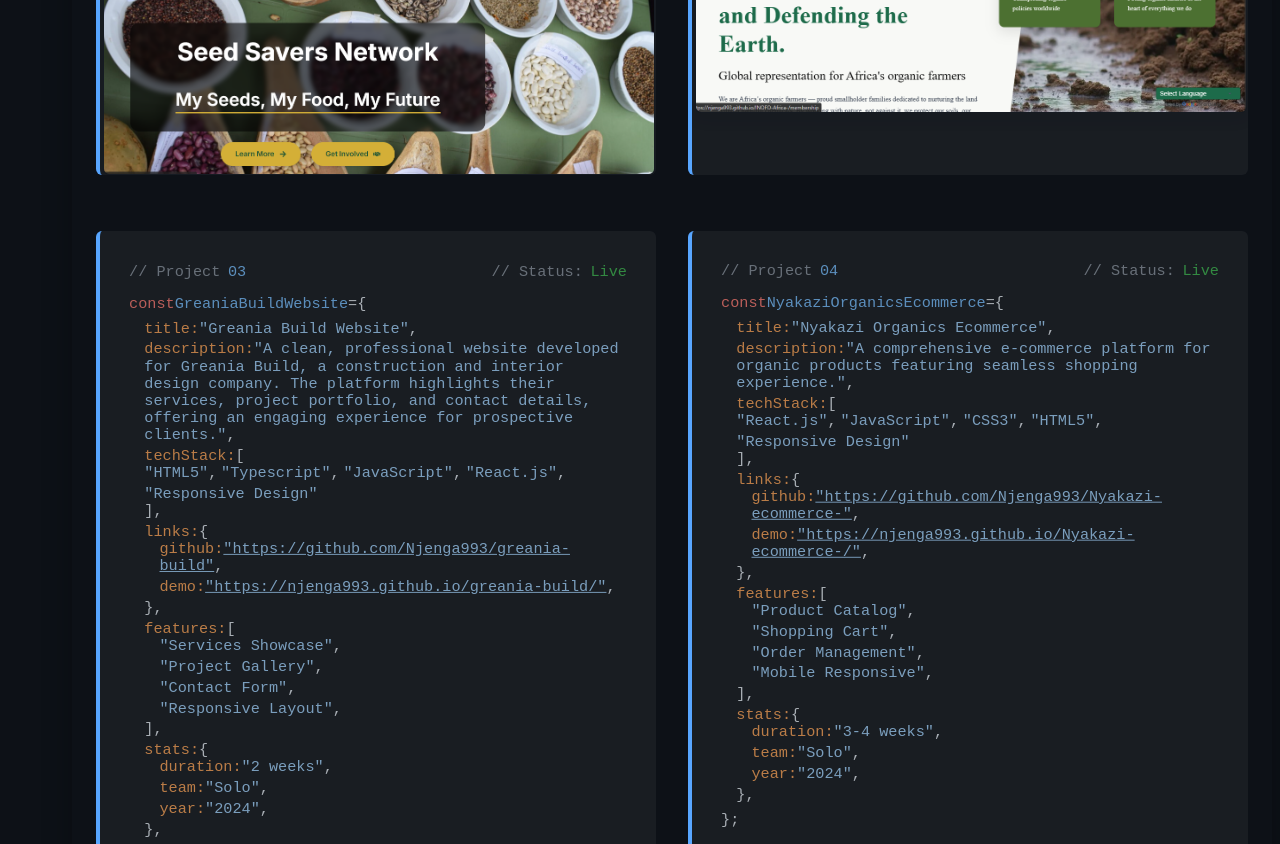
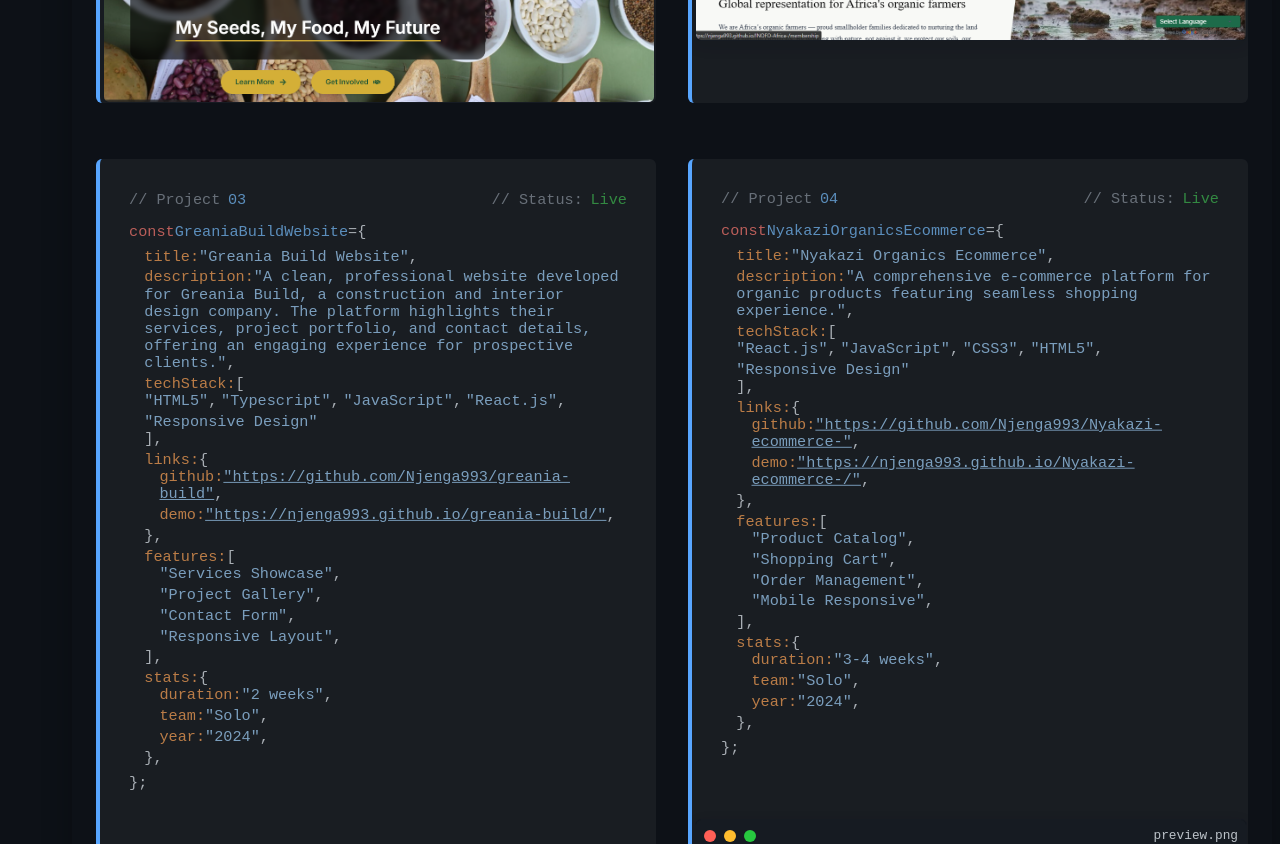
Before and after one commit to Njenga993/kspace, a Vue app: page / in a window 1280 px wide. Shown: the part 10646-11490 px from the top of the page. Built offline with nearby package versions, Linux system fonts and the light colour scheme.

Commit message:
changed the whole theme to a terminal like theme

```diff
--- a/src/components/Experience.vue
+++ b/src/components/Experience.vue
@@ -553,7 +553,7 @@
   overflow: hidden;
   font-family: 'Fira Code', 'Courier New', monospace;
   margin-top: 0rem;
-  margin-left: -4rem;
+  margin-left: -2rem;
   padding: 2rem;
   background-color: var(--bg-color);
 }
--- a/src/components/Footer.vue
+++ b/src/components/Footer.vue
@@ -234,6 +234,7 @@
   width: 100vw;
   position: relative;
   z-index: 10;
+  margin-bottom: -2rem;
 }
 
 /* Terminal Container */
--- a/src/components/Projects.vue
+++ b/src/components/Projects.vue
@@ -436,7 +436,6 @@
   justify-content: center;
   overflow: hidden;
   font-family: 'Fira Code', 'Courier New', monospace;
-  margin-top: 4.5rem;
   margin-left: -2rem;
   padding: 2rem;
   background-color: var(--bg-color);
```
